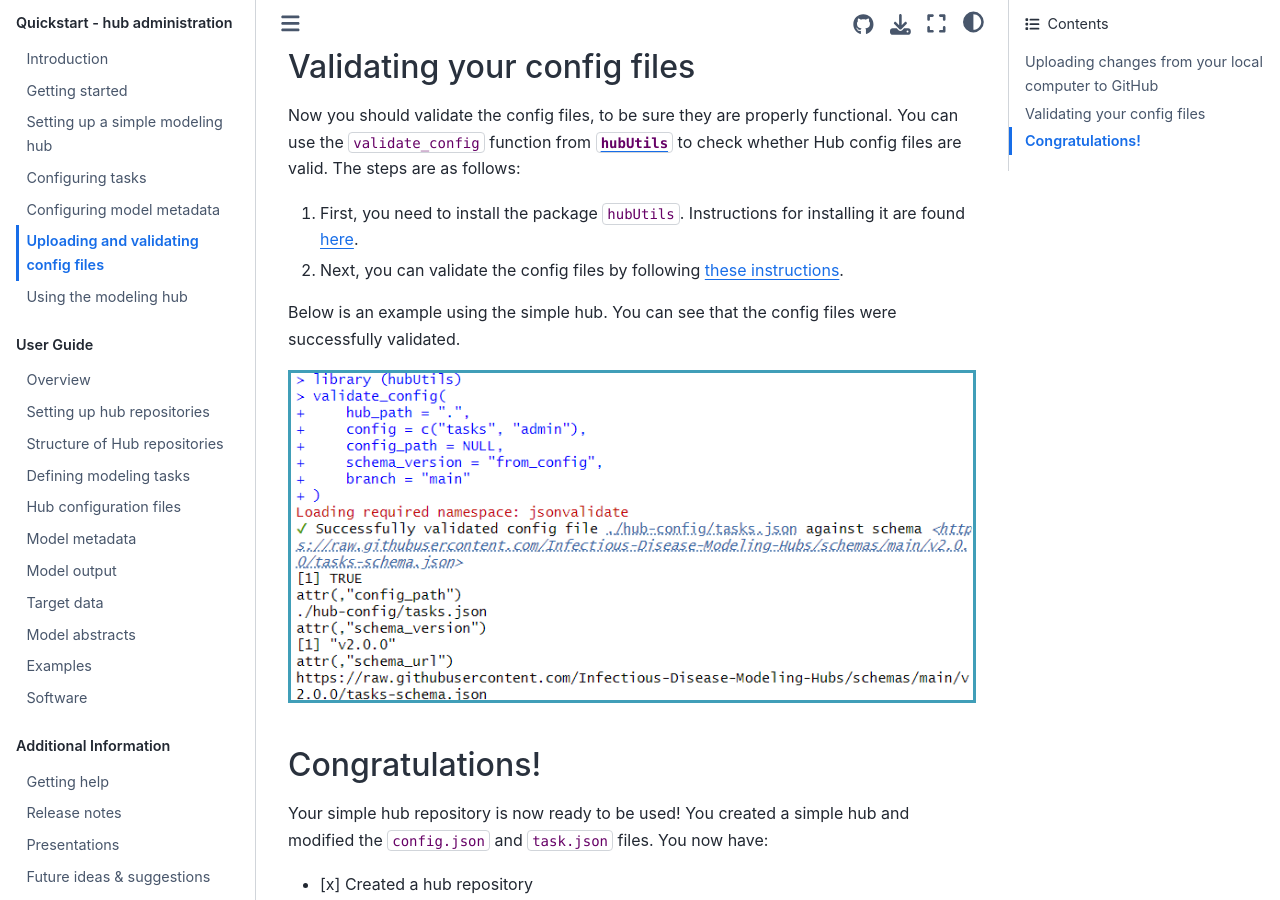
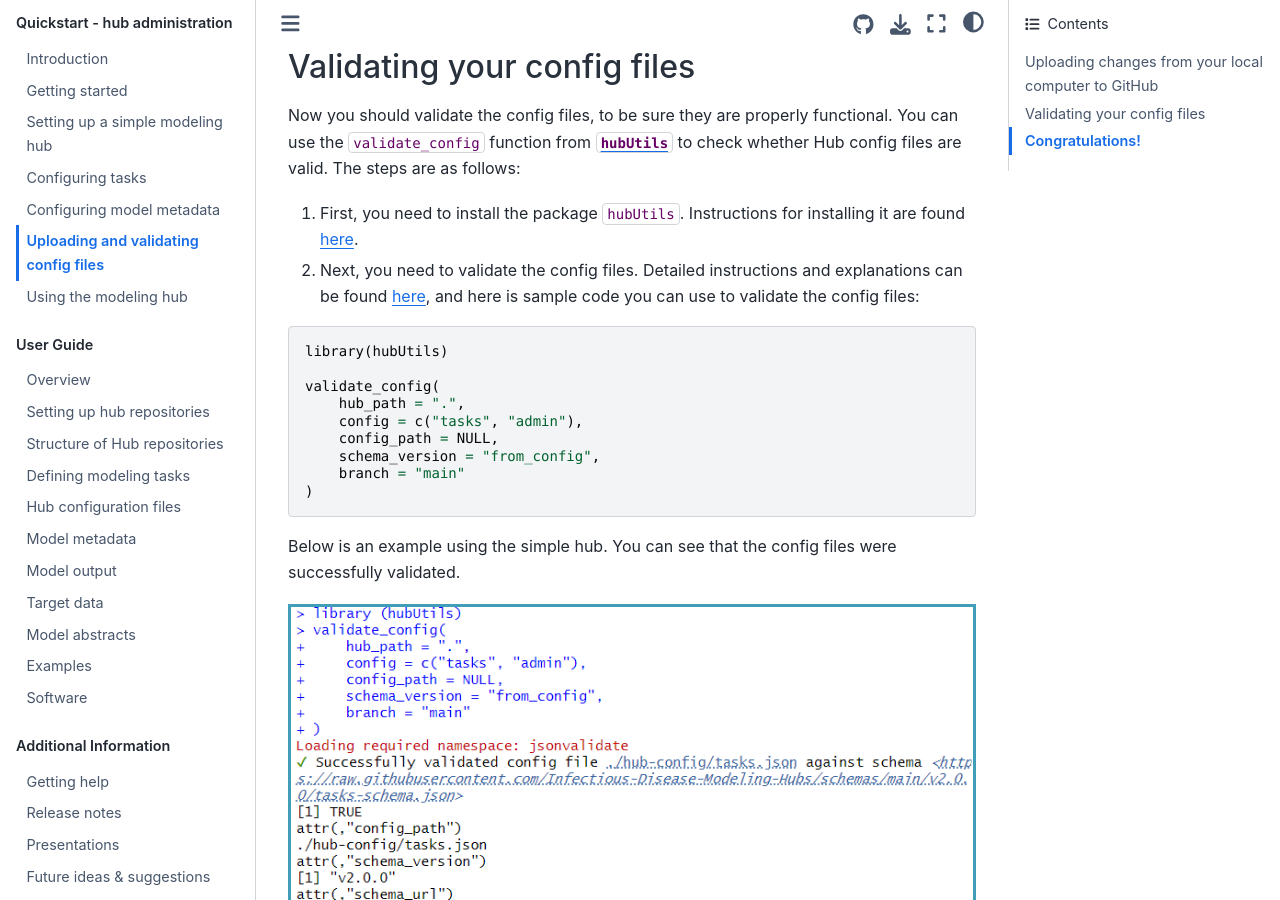
Before and after one commit to hubverse-org/hubDocs, a Sphinx documentation site: the page built from docs/source/quickstart-hub-admin/uploading-validating.md, in a window 1280 px wide and 900 px high, scrolled down 777 px. Built offline with Sphinx 7.4.7 and the Sphinx Book theme 1.1.4, drawn with Linux system fonts in a browser that asks for light colours; pages that are not in the unit, such as notebooks, are missing from menus.

Commit message:
Sample code for validating config files

````diff
--- a/docs/source/quickstart-hub-admin/uploading-validating.md
+++ b/docs/source/quickstart-hub-admin/uploading-validating.md
@@ -15,7 +15,18 @@ Once you have uploaded those two files onto your GitHub repository, you will not
 Now you should validate the config files, to be sure they are properly functional. You can use the `validate_config` function from [`hubUtils`](https://infectious-disease-modeling-hubs.github.io/hubUtils/index.html) to check whether Hub config files are valid. The steps are as follows:
 
 1. First, you need to install the package `hubUtils`. Instructions for installing it are found [here](https://github.com/Infectious-Disease-Modeling-Hubs/hubUtils#installation).
-2. Next, you can validate the config files by following [these instructions](https://infectious-disease-modeling-hubs.github.io/hubUtils/articles/hub-setup.html#validate-config-files).
+2. Next, you need to validate the config files. Detailed instructions and explanations can be found [here](https://infectious-disease-modeling-hubs.github.io/hubUtils/articles/hub-setup.html#validate-config-files), and here is sample code you can use to validate the config files:
+```
+library(hubUtils)
+
+validate_config(
+    hub_path = ".",
+    config = c("tasks", "admin"),
+    config_path = NULL,
+    schema_version = "from_config",
+    branch = "main"
+)
+```
 
 Below is an example using the simple hub. You can see that the config files were successfully validated.
 
````
Also changed, not shown: 1 other file.
